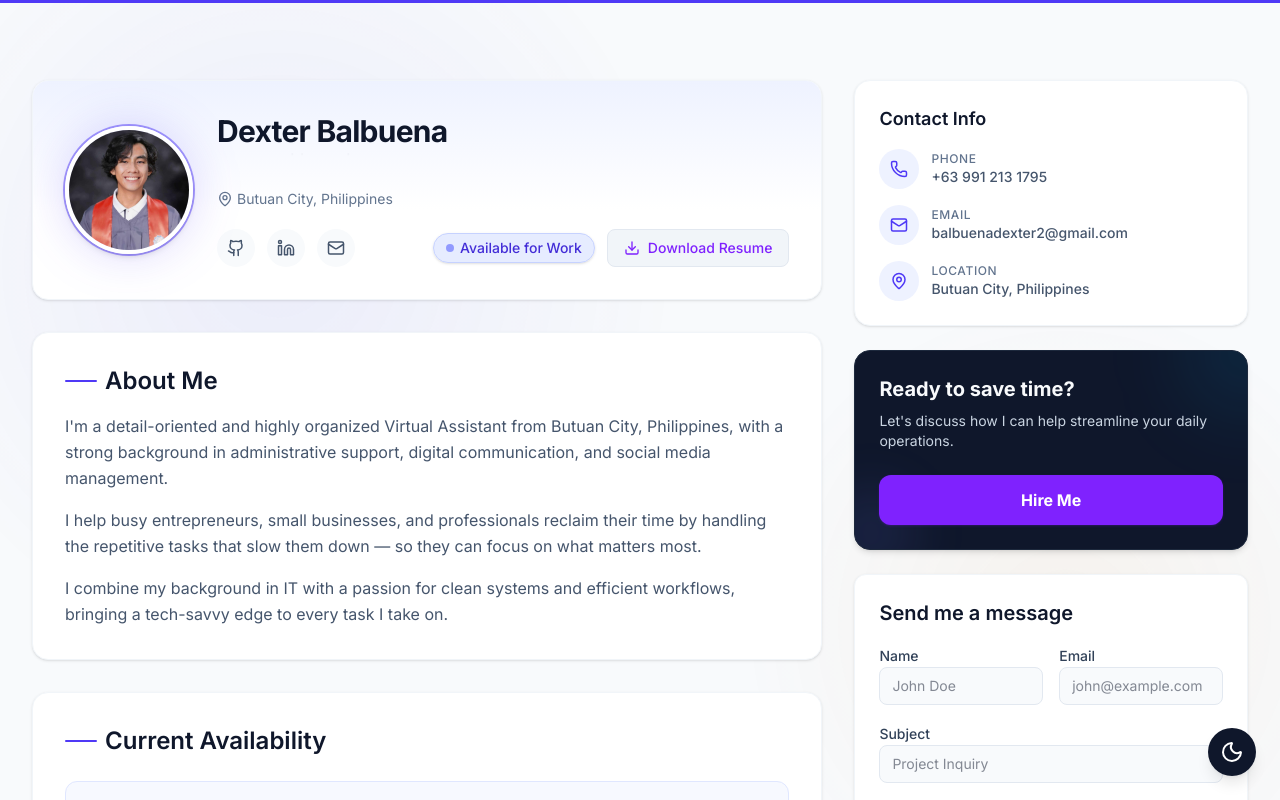
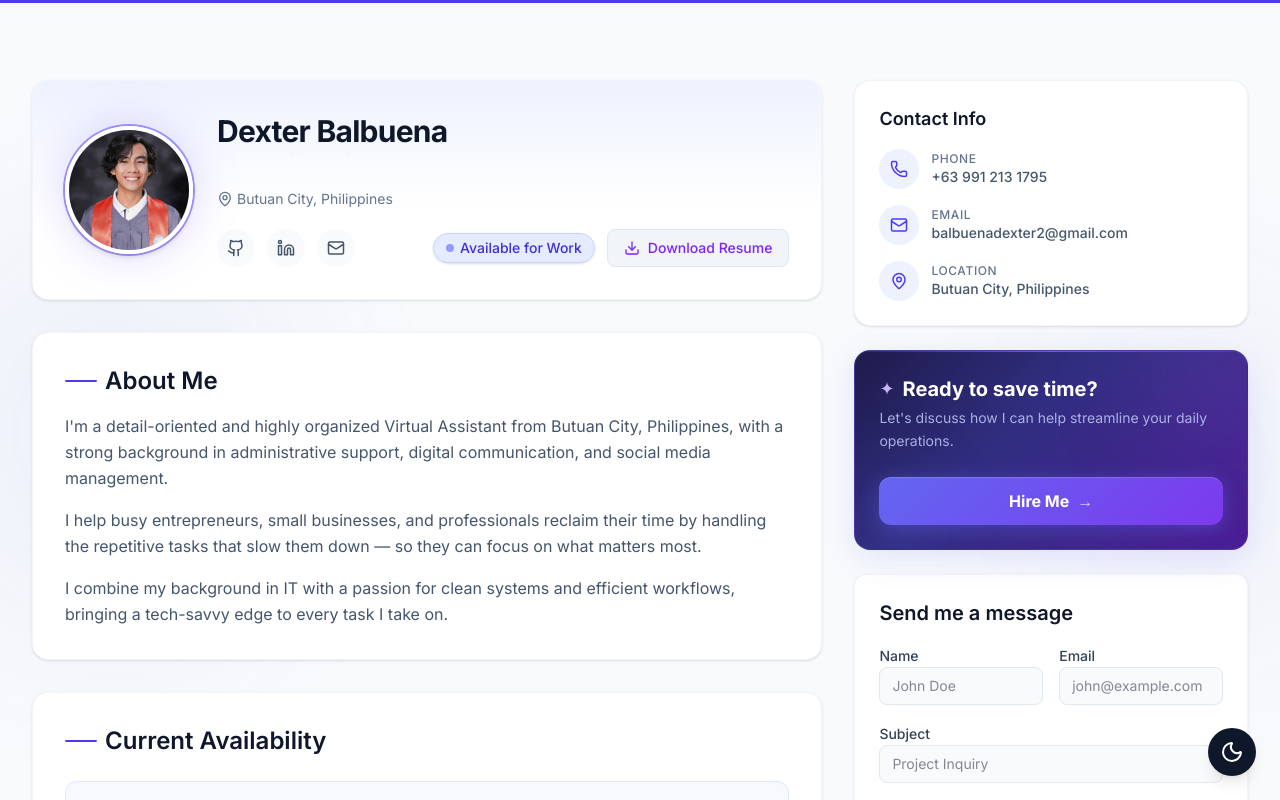
Before and after one commit to devbalbuena/Balbuena-VA-portfolio, a React (Vite) app: page / in a window 1280 px wide. Shown: the top 800 px of the page. Built offline with nearby package versions, Linux system fonts and the light colour scheme.

Commit message:
minore changes

```diff
--- a/src/components/RightSidebar.jsx
+++ b/src/components/RightSidebar.jsx
@@ -66,21 +66,42 @@ export default function RightSidebar() {
       {/* Quick CTA Card */}
       <motion.div
         variants={fadeInUp}
-        className="p-6 rounded-2xl bg-slate-900 dark:bg-slate-900 border border-slate-800 text-slate-50 shadow-md relative overflow-hidden"
+        className="p-6 rounded-2xl relative overflow-hidden"
+        style={{
+          background: 'linear-gradient(135deg, #1e1b4b 0%, #312e81 40%, #4c1d95 100%)',
+          border: '1px solid rgba(129, 140, 248, 0.2)',
+          boxShadow: '0 8px 32px rgba(99, 102, 241, 0.15), inset 0 1px 0 rgba(255,255,255,0.05)'
+        }}
       >
-        {/* Abstract background shapes */}
-        <div className="absolute top-0 right-0 w-32 h-32 bg-sky-400/10 dark:bg-sky-400/5 rounded-full -mr-16 -mt-16 blur-2xl"></div>
-        <div className="absolute bottom-0 left-0 w-24 h-24 bg-indigo-400/10 dark:bg-indigo-400/5 rounded-full -ml-8 -mb-8 blur-xl"></div>
+        {/* Glowing orb inside card */}
+        <div className="absolute top-0 right-0 w-40 h-40 rounded-full -mr-16 -mt-16 blur-3xl" style={{ background: 'radial-gradient(circle, rgba(167, 139, 250, 0.35) 0%, transparent 70%)' }} />
+        <div className="absolute bottom-0 left-0 w-32 h-32 rounded-full -ml-10 -mb-10 blur-2xl" style={{ background: 'radial-gradient(circle, rgba(99, 102, 241, 0.25) 0%, transparent 70%)' }} />
 
-        <h3 className="text-xl font-bold mb-2 relative z-10">Ready to save time?</h3>
-        <p className="text-slate-300 text-sm mb-6 relative z-10">Let's discuss how I can help streamline your daily operations.</p>
+        {/* Subtle top border highlight */}
+        <div className="absolute top-0 left-0 right-0 h-px" style={{ background: 'linear-gradient(90deg, transparent, rgba(167,139,250,0.5), transparent)' }} />
 
-        <button
-          onClick={scrollToContact}
-          className="w-full py-3 bg-violet-600 text-white border border-transparent hover:bg-violet-700 rounded-xl font-bold transition-transform hover:scale-105 active:scale-95 shadow-sm shadow-violet-600/20 relative z-10"
-        >
-          Hire Me
-        </button>
+        <div className="relative z-10">
+          <div className="flex items-center gap-2 mb-1">
+            <span className="text-violet-300 text-lg">✦</span>
+            <h3 className="text-xl font-bold text-white">Ready to save time?</h3>
+          </div>
+          <p className="text-indigo-200/80 text-sm mb-6 leading-relaxed">Let's discuss how I can help streamline your daily operations.</p>
+
+          <button
+            onClick={scrollToContact}
+            className="w-full py-3 rounded-xl font-bold text-white relative overflow-hidden group transition-all duration-300 hover:scale-[1.02] active:scale-[0.98]"
+            style={{
+              background: 'linear-gradient(135deg, #6366f1, #7c3aed)',
+              boxShadow: '0 4px 20px rgba(99, 102, 241, 0.4), inset 0 1px 0 rgba(255,255,255,0.15)'
+            }}
+          >
+            <span className="absolute inset-0 opacity-0 group-hover:opacity-100 transition-opacity duration-300" style={{ background: 'linear-gradient(135deg, #818cf8, #8b5cf6)' }} />
+            <span className="relative z-10 flex items-center justify-center gap-2">
+              <span>Hire Me</span>
+              <span className="text-violet-200">→</span>
+            </span>
+          </button>
+        </div>
       </motion.div>
 
       {/* Contact Form Container */}
--- a/src/index.css
+++ b/src/index.css
@@ -45,7 +45,7 @@
   }
 }
 
-/* Mesh Gradient Background Orbs */
+/* Mesh Gradient Background Orbs - Side Aurora Style */
 .bg-mesh {
   position: fixed;
   inset: 0;
@@ -57,35 +57,46 @@
 .bg-mesh::before {
   content: '';
   position: absolute;
-  top: -20%;
-  left: -10%;
-  width: 60vw;
-  height: 60vw;
-  background: radial-gradient(circle, rgba(79, 70, 229, 0.07) 0%, transparent 70%);
+  top: 10%;
+  left: -15%;
+  width: 45vw;
+  height: 80vh;
+  background: radial-gradient(ellipse, rgba(99, 102, 241, 0.18) 0%, rgba(124, 58, 237, 0.10) 40%, transparent 70%);
   border-radius: 50%;
-  animation: floatOrb1 20s ease-in-out infinite;
+  filter: blur(40px);
+  animation: floatOrb1 22s ease-in-out infinite;
   will-change: transform;
 }
 
 .bg-mesh::after {
   content: '';
   position: absolute;
-  bottom: -20%;
-  right: -10%;
-  width: 50vw;
-  height: 50vw;
-  background: radial-gradient(circle, rgba(217, 119, 6, 0.06) 0%, transparent 70%);
+  bottom: 5%;
+  right: -15%;
+  width: 40vw;
+  height: 70vh;
+  background: radial-gradient(ellipse, rgba(79, 70, 229, 0.15) 0%, rgba(109, 40, 217, 0.08) 40%, transparent 70%);
   border-radius: 50%;
-  animation: floatOrb2 25s ease-in-out infinite;
+  filter: blur(50px);
+  animation: floatOrb2 28s ease-in-out infinite;
   will-change: transform;
 }
 
+/* Light mode: very subtle, barely visible */
+:root .bg-mesh::before {
+  background: radial-gradient(ellipse, rgba(99, 102, 241, 0.07) 0%, transparent 70%);
+}
+:root .bg-mesh::after {
+  background: radial-gradient(ellipse, rgba(79, 70, 229, 0.05) 0%, transparent 70%);
+}
+
+/* Dark mode: vibrant, IT-portfolio-style glow */
 .dark .bg-mesh::before {
-  background: radial-gradient(circle, rgba(79, 70, 229, 0.14) 0%, transparent 70%);
+  background: radial-gradient(ellipse, rgba(99, 102, 241, 0.22) 0%, rgba(124, 58, 237, 0.12) 40%, transparent 70%);
 }
 
 .dark .bg-mesh::after {
-  background: radial-gradient(circle, rgba(217, 119, 6, 0.10) 0%, transparent 70%);
+  background: radial-gradient(ellipse, rgba(79, 70, 229, 0.18) 0%, rgba(109, 40, 217, 0.10) 40%, transparent 70%);
 }
 
 @keyframes floatOrb1 {
```
